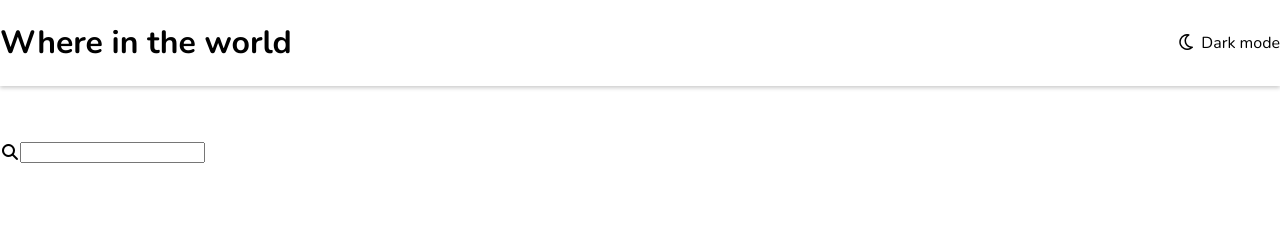
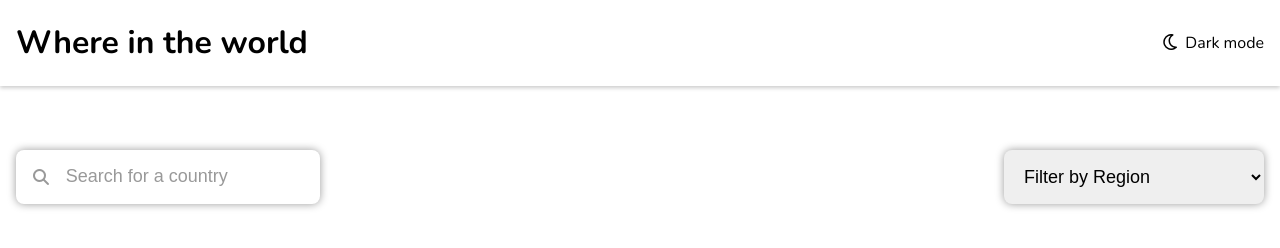
Before and after one commit to mahabuburrifat/All-Countries, a plain HTML site: page index.html in a window 1280 px wide. Drawn offline with nearby package versions, Linux system fonts and the light colour scheme; no server answers.

Commit message:
update filter by region

```diff
--- a/index.html
+++ b/index.html
@@ -27,8 +27,15 @@
         <div class="search-filter-container">
             <div class="search-container">
                 <i class="fa-solid fa-magnifying-glass"></i>
-                <input type="text" name="" id="">
+                <input type="text" name="" id="" placeholder="Search for a country">
             </div>
+            <select class="filter-region" id="">
+                <option hidden>Filter by Region</option>
+                <option value="Africa">Africa</option>
+                <option value="Asia">Asia</option>
+                <option value="Europe">Europe</option>
+                <option value="Oceania">Oceania</option>
+            </select>
         </div>
         <div class="card-container"></div>
     </main>
--- a/script.js
+++ b/script.js
@@ -1,10 +1,28 @@
 const cardContainer = document.querySelector('.card-container');
+const searchFilterContainer = document.querySelector('.search-filter-container')
+
 
 fetch ('https://restcountries.com/v3.1/all?fields=name,flags,capital,region,population,nativename,subregion,toplaveldomain,currencies,languages')
 .then((res) => res.json())
-.then((data) => {
+.then((renderCountries));
+
+
+
+searchFilterContainer.addEventListener('change', (e) => {
+    fetch (`https://restcountries.com/v3.1/region/${e.target.value}`)
+.then((res) => res.json())
+.then((renderCountries));
+})
+
+
+
+
+function renderCountries (data) {
+    //loop er aga card container empty kora;
+    cardContainer.innerHTML = '';
+
     data.forEach((country) => {
-        console.log(country);
+        // console.log(country);
 
         const countryCard = document.createElement('a');
         countryCard.classList.add('country-card');
@@ -20,4 +38,4 @@ fetch ('https://restcountries.com/v3.1/all?fields=name,flags,capital,region,popu
         `
         cardContainer.append(countryCard);
     })
-})
+}
--- a/style.css
+++ b/style.css
@@ -10,36 +10,70 @@ body {
 .header-container {
     background-color: #fff;
     box-shadow: 0px 2px 4px 0px rgba(0, 0, 0, 0.2);
+    position: sticky;
+    top: 0;
+    z-index: 1;
 }
 
 .header-content {
     max-width: 1300px;
+    padding-inline: 16px;
     display: flex;
     align-items: center;
     justify-content: space-between;
     margin-inline: auto;
+    z-index: 1;
 }
 main {
     max-width: 1300px;
     margin-inline: auto;
+    padding-inline: 16px;
 }
 
 .search-filter-container {
-
-    margin-top: 56px;
+    margin-top: 64px;
+    display: flex;
+    justify-content: space-between;
 }
 .search-container {
+    max-width: 420px;
     display: flex;
     align-items: center;
-
+    gap: 12px;
+    padding: 8px 16px;
+    border-radius: 8px;
+    box-shadow: 0 0 8px 0 rgba(0, 0, 0, 0.4);
 }
 
 .search-container input {
+    padding: 8px 4px;
+    width: 100%;
+    border: none;
+    outline: none;
+    font-size: 18px;
+    font-weight: 500;
+}
+.search-container input::placeholder {
+    color: #999;
+}
+.search-container i {
+    color: #999;
+}
 
+.filter-region {
+    width: 260px;
+    border: none;
+    outline: none;
+    box-shadow: 0 0 8px 0 rgba(0, 0, 0, 0.4);
+    padding: 16px;
+    border-radius: 8px;
+    font-size: 18px;
+    font-weight: 500;
+    cursor: pointer;
 }
 
 .card-container {
-    margin-top: 56px;
+    margin-top: 64px;
     display: flex;
     justify-content: space-between;
     flex-wrap: wrap;
@@ -90,3 +124,10 @@ main {
     font-size: 18px;
 }
 }
+
+@media (max-width: 685px) {
+    .search-filter-container {
+        flex-direction: column;
+        gap: 36px;
+    }
+}
```
